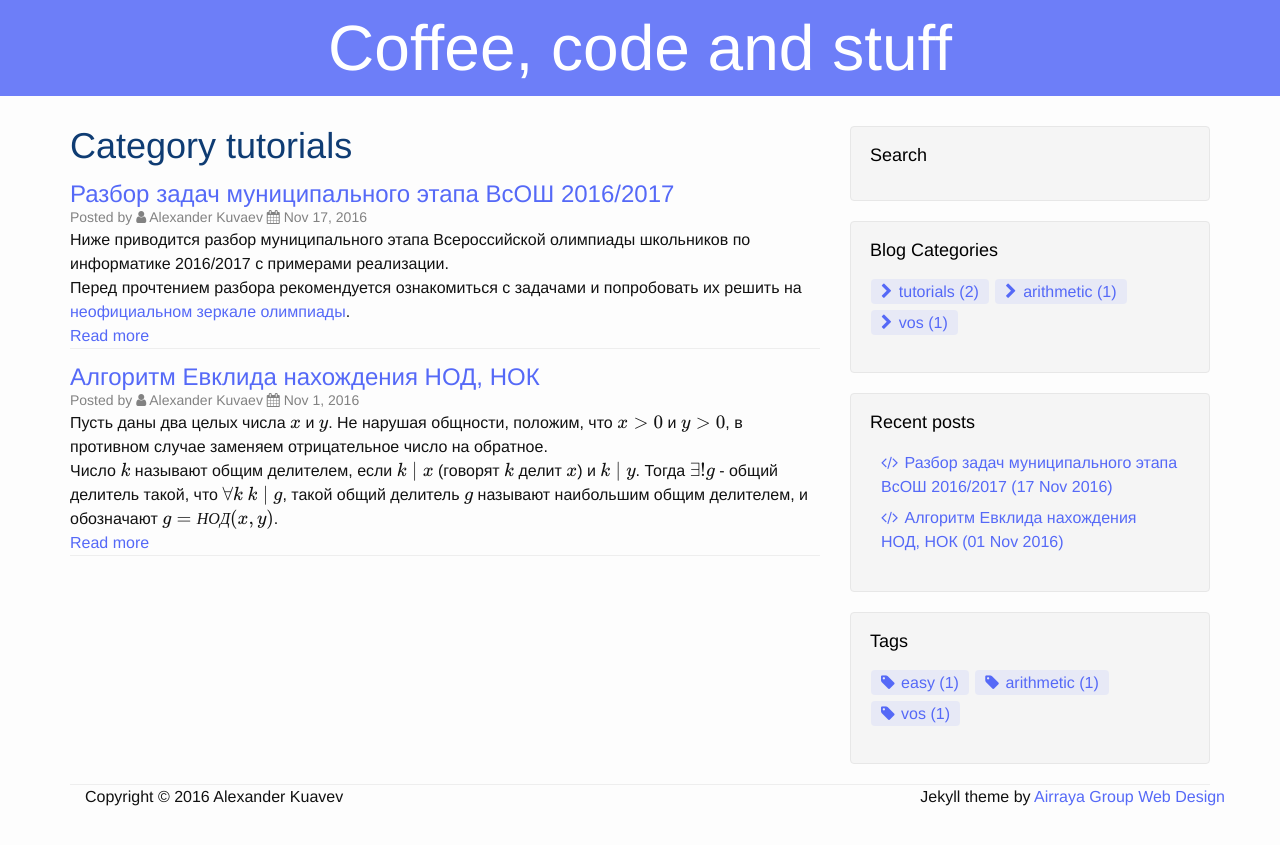
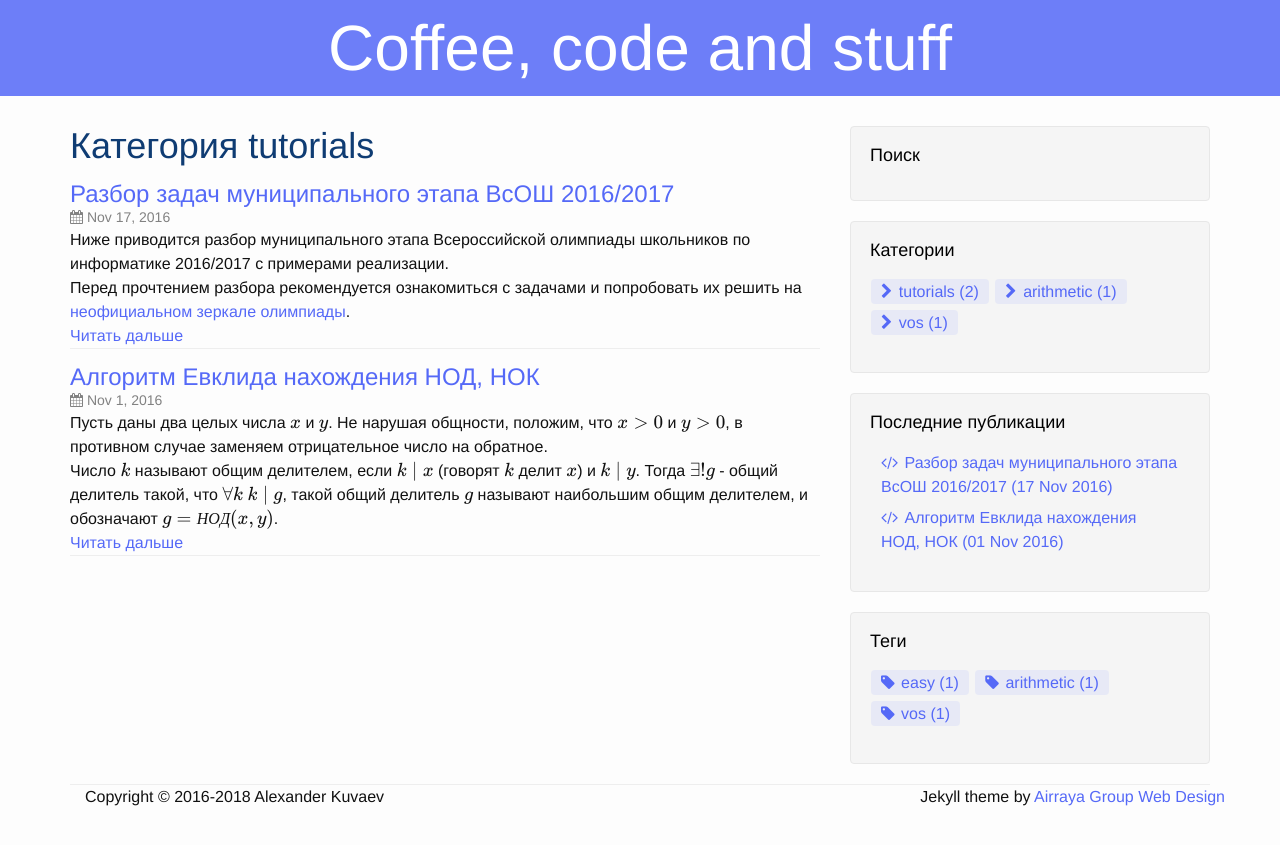
Before and after one commit to Vinatorul/vinatorul.github.io, a Jekyll site: the page built from category/tutorials/index.html, in a window 1280 px wide. Shown: the top 845 px of the page. Built offline with Jekyll 4.4.1, drawn with Linux system fonts in a browser that asks for light colours; nearby versions of some CDN libraries; formulas are drawn with MathJax 3; comment, search, counter and statistics services are not loaded.

Commit message:
Fix copyright, rename sidebar blocks

```diff
--- a/_includes/cat.html
+++ b/_includes/cat.html
@@ -7,7 +7,7 @@
             <!-- Blog Post Content Column -->
             <div class="col-lg-8">
                 <!-- Blog Post -->
-                    <h1 style="color: #0F3C73;"><span class="outside-cats">Category {{page.cat_name}}</span></h1>
+                    <h1 style="color: #0F3C73;"><span class="outside-cats">Категория {{page.cat_name}}</span></h1>
                     <div role="main" class="main-content">
                       {{ content }}
                     </div>
@@ -18,7 +18,7 @@
 
                 <!-- Blog Search Well -->
                 <div class="well">
-                    <h4>Search</h4>
+                    <h4>Поиск</h4>
                     <script>
                       (function() {
                         var cx = '011165617435557860379:onydhtw3d9k';
@@ -34,7 +34,7 @@
                 </div>
                 <!-- Blog Categories Well -->
                 <div class="well">
-                    <h4>Blog Categories</h4>
+                    <h4>Категории</h4>
                         <p>
                             {% for cat in site.categories %}
                             {% assign cat_name = cat | first %}
@@ -48,7 +48,7 @@
 
                 <!-- Side Widget Well -->
                 <div class="well">
-                    <h4>Recent posts</h4>
+                    <h4>Последние публикации</h4>
                         <p>
                             {% for post in site.posts limit:5 %}
                                    <a class = "post-new" href="{{ BASE_PATH }}{{ post.url }}">{{ post.title }} ({{ post.date | date_to_string }})</a>
@@ -57,7 +57,7 @@
                 </div>
                 <!-- Side Widget Well -->
                 <div class="well">
-                    <h4>Tags</h4>
+                    <h4>Теги</h4>
                         <p>
                             {% for tag in site.tags %}
                             {% assign tag_name = tag | first %}
--- a/_includes/catandtag.html
+++ b/_includes/catandtag.html
@@ -3,14 +3,13 @@
     <h2>
         <a class="post-link" href="{{ post.url | prepend: site.baseurl }}">{{ post.title }}</a>
     </h2>
-    <div class="post-meta">Posted by
-        <i class="fa fa-user"></i> {{ post.author}}
+    <div class="post-meta">
         <i class="fa fa-calendar"></i> {{ post.date | date: "%b %-d, %Y" }}
     </div>
     <div class="excerpt">{{ post.excerpt }}</div>
     <div class="readmore">
         {% if post.content | post_contains_excerpt_tag %}
-            <a href="{{ post.url | prepend: site.baseurl }}">Read more</a>
+            <a href="{{ post.url | prepend: site.baseurl }}">Читать дальше</a>
         {% endif %}
     </div>
 <hr>
--- a/_includes/footer.html
+++ b/_includes/footer.html
@@ -2,7 +2,7 @@
         <div class="container">
             <div class="row">
                 <div class="col-lg-6">
-                    <p>Copyright &copy; 2016 Alexander Kuavev<p>
+                    <p>Copyright &copy; 2016-2018 Alexander Kuvaev<p>
                 </div>
                 <div class="col-lg-6">
                     <p style="float: right;">Jekyll theme by <a href="http://webdesign.airrayagroup.com/">Airraya Group Web Design</a></p>
--- a/_layouts/post.html
+++ b/_layouts/post.html
@@ -11,8 +11,7 @@
                 <div class="col-lg-12">
                     <div class="intro-text text-center">
                     <h1 class="post-title" itemprop="name headline">{{ page.title }}</h1>
-                    <div class="post-meta">Posted by
-                        <i class="fa fa-user"></i> {{ page.author}}
+                    <div class="post-meta">
                         <i class="fa fa-calendar"></i> {{ page.date | date: "%b %-d, %Y" }}
                     </div>
                     </div>
```
Also changed, not shown: _includes/tags.html (+5 -5 lines).
